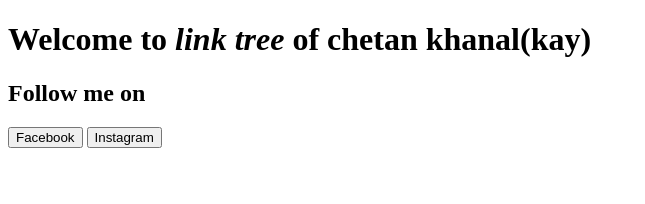
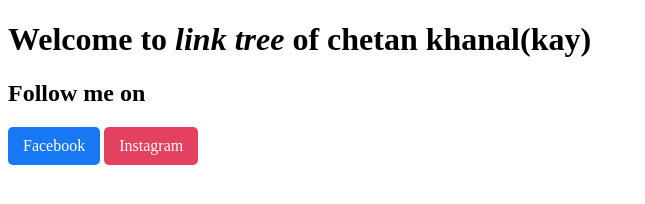
Before and after one commit to khanalc/ChetanKhanalLinkTree, a plain HTML site: page index.html in a window 1280 px wide. Shown: the whole page, without its empty margins (0-645 px from the left). Drawn offline with Linux system fonts and the light colour scheme.

Commit message:
Update index.html

```diff
--- a/index.html
+++ b/index.html
@@ -12,8 +12,13 @@
       <h2>
         Follow me on
       </h2>
-      <button onclick="window.location.href='https://facebook.com';"> Facebook </button>
-      <button onclick="window.location.href='https://instagram.com';"> Instagram </button>
+        <a href="https://facebook.com" style="display: inline-block; padding: 10px 15px; background-color: #1877F2; color: white; text-decoration: none; border-radius: 5px;">
+        Facebook
+        </a>
+
+        <a href="https://instagram.com" style="display: inline-block; padding: 10px 15px; background-color: #E4405F; color: white; text-decoration: none; border-radius: 5px;">
+        Instagram
+        </a>
 
   </body>
 </html>
```
